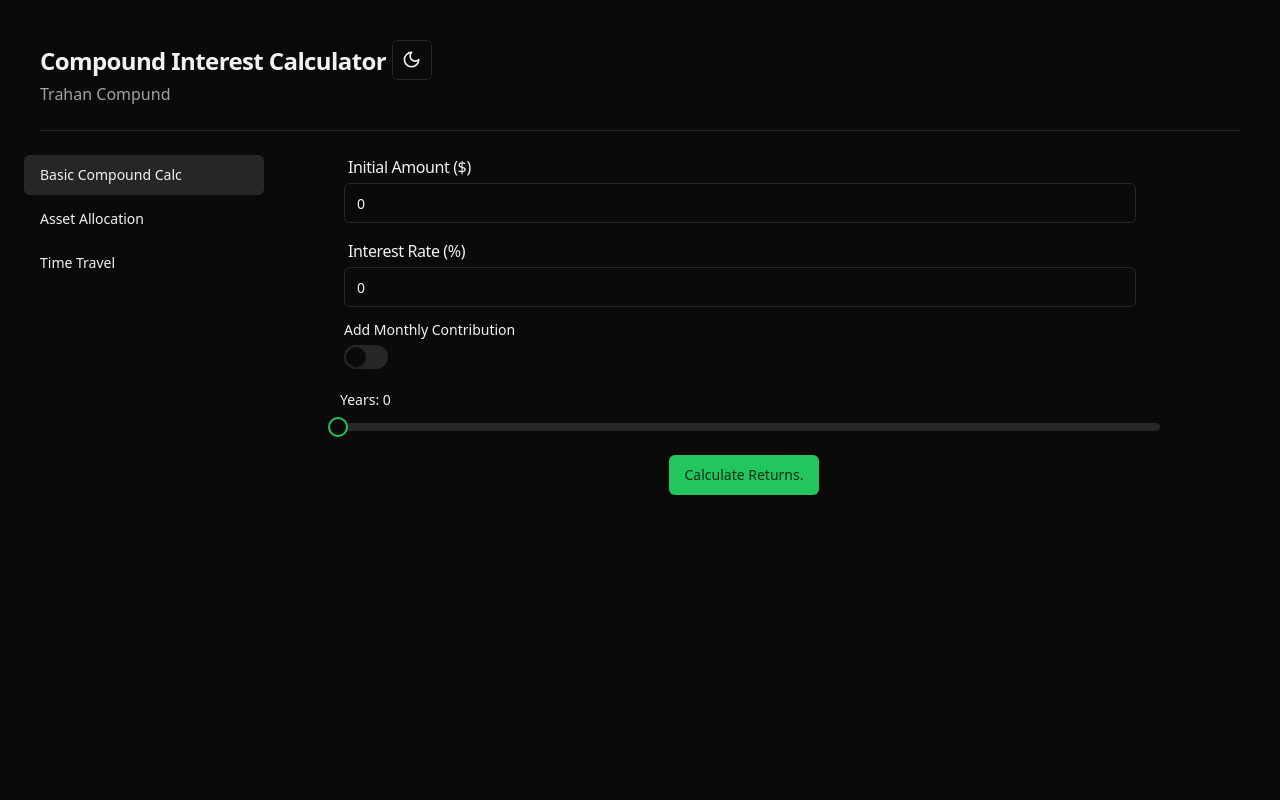
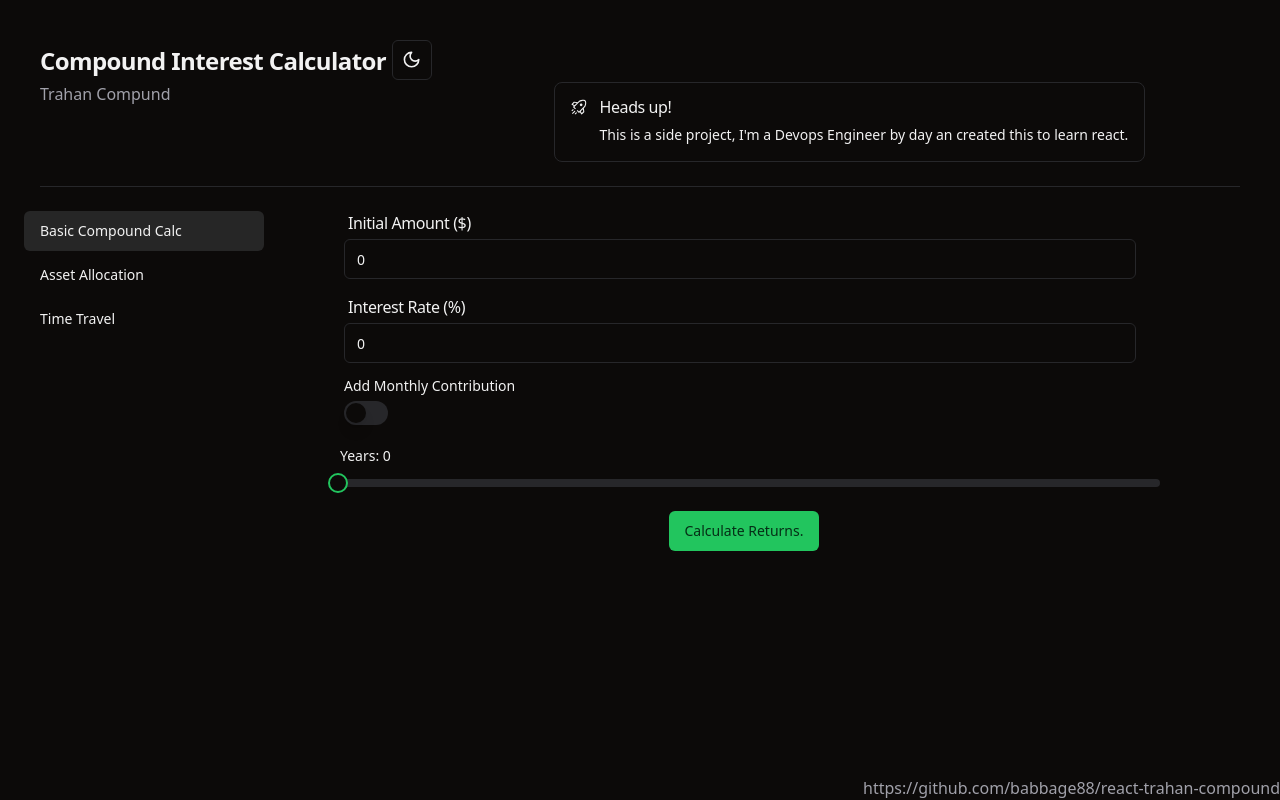
Before and after one commit to babbage88/react-trahan-compound, a React (Vite) app: page / in a window 1280 px wide. Built offline with nearby package versions, Linux system fonts and the light colour scheme.

Commit message:
Add alert

```diff
--- a/package.json
+++ b/package.json
@@ -14,6 +14,7 @@
     "@radix-ui/react-accordion": "^1.1.2",
     "@radix-ui/react-checkbox": "^1.0.4",
     "@radix-ui/react-dropdown-menu": "^2.0.6",
+    "@radix-ui/react-icons": "^1.3.0",
     "@radix-ui/react-label": "^2.0.2",
     "@radix-ui/react-popover": "^1.0.7",
     "@radix-ui/react-scroll-area": "^1.0.5",
--- a/src/components/Layout.tsx
+++ b/src/components/Layout.tsx
@@ -2,6 +2,7 @@
 import { ModeToggle } from './ui/mode-toggle';
 import { SidebarNav } from './sidebar-nav';
 import { Separator } from './ui/separator';
+import { BetaNotice } from './alert-beta';
 
 
 interface LayoutProps {
@@ -29,10 +30,14 @@
         <>
         <div className="hidden space-y-6 p-10 pb-16 md:block">
         <div className="space-y-0.5">
+
           <h2 className="text-2xl font-bold tracking-tight">Compound Interest Calculator  <ModeToggle /> </h2>
+          <div className='flex flex-row space-x-96'>
           <p className="text-muted-foreground">
           Trahan Compund
           </p>
+          <BetaNotice/>
+          </div>
         </div>
         <Separator className="my-6" />
         <div className="flex flex-col space-y-8 lg:flex-row lg:space-x-12 lg:space-y-0">
@@ -42,6 +47,8 @@
           <div className="flex-1 lg:max-w-4xl">{children}</div>
         </div>
       </div>
+      <div className="flex flex-col-reverse fixed bottom-0 left-0 w-screen h-12">
+      <footer className="flex text-muted-foreground align-bottom justify-end">https://github.com/babbage88/react-trahan-compound</footer></div>
         </>
 
     );
--- /dev/null
+++ b/src/components/alert-beta.tsx
@@ -0,0 +1,20 @@
+import { RocketIcon } from "@radix-ui/react-icons"
+
+import {
+  Alert,
+  AlertDescription,
+  AlertTitle,
+} from "@/components/ui/alert"
+
+export function BetaNotice() {
+  return (
+
+    <Alert className="h-20 w-65 justify-between flex flex-col">
+      <RocketIcon className="h-4 w-4" />
+      <AlertTitle>Heads up!</AlertTitle>
+      <AlertDescription className="text-nowrap">
+        This is a side project, I'm a Devops Engineer by day an created this to learn react.
+      </AlertDescription>
+    </Alert>
+  )
+}
--- /dev/null
+++ b/src/components/ui/alert.tsx
@@ -0,0 +1,59 @@
+import * as React from "react"
+import { cva, type VariantProps } from "class-variance-authority"
+
+import { cn } from "@/lib/utils"
+
+const alertVariants = cva(
+  "relative w-full rounded-lg border p-4 [&>svg~*]:pl-7 [&>svg+div]:translate-y-[-3px] [&>svg]:absolute [&>svg]:left-4 [&>svg]:top-4 [&>svg]:text-foreground",
+  {
+    variants: {
+      variant: {
+        default: "bg-background text-foreground",
+        destructive:
+          "border-destructive/50 text-destructive dark:border-destructive [&>svg]:text-destructive",
+      },
+    },
+    defaultVariants: {
+      variant: "default",
+    },
+  }
+)
+
+const Alert = React.forwardRef<
+  HTMLDivElement,
+  React.HTMLAttributes<HTMLDivElement> & VariantProps<typeof alertVariants>
+>(({ className, variant, ...props }, ref) => (
+  <div
+    ref={ref}
+    role="alert"
+    className={cn(alertVariants({ variant }), className)}
+    {...props}
+  />
+))
+Alert.displayName = "Alert"
+
+const AlertTitle = React.forwardRef<
+  HTMLParagraphElement,
+  React.HTMLAttributes<HTMLHeadingElement>
+>(({ className, ...props }, ref) => (
+  <h5
+    ref={ref}
+    className={cn("mb-1 font-medium leading-none tracking-tight", className)}
+    {...props}
+  />
+))
+AlertTitle.displayName = "AlertTitle"
+
+const AlertDescription = React.forwardRef<
+  HTMLParagraphElement,
+  React.HTMLAttributes<HTMLParagraphElement>
+>(({ className, ...props }, ref) => (
+  <div
+    ref={ref}
+    className={cn("text-sm [&_p]:leading-relaxed", className)}
+    {...props}
+  />
+))
+AlertDescription.displayName = "AlertDescription"
+
+export { Alert, AlertTitle, AlertDescription }
```
Also changed, not shown: 1 other file (tests, documents, lock files or other folders).
